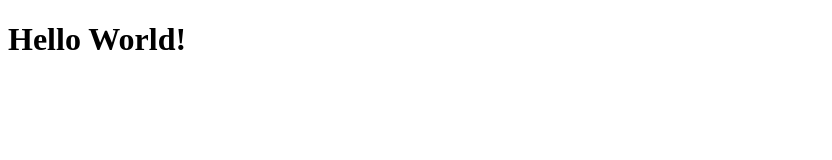
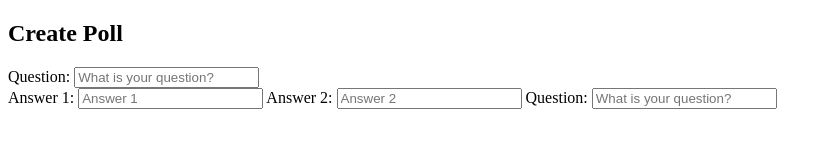
Before and after one commit to lrknaff/real-time, a website: page public/index.html in a window 1280 px wide. Shown: the whole page, without its empty margins (0-832 px from the left). Drawn offline with nearby package versions, Linux system fonts and the light colour scheme.

Commit message:
add basic response form

```diff
--- a/public/index.html
+++ b/public/index.html
@@ -5,7 +5,27 @@
     <title>Real Time</title>
   </head>
   <body>
-    <H1>Hello World!</H1>
+    <Form>
+      <h2>Create Poll</h2>
+      <label>
+        Question:
+        <input type="text" placeholder="What is your question?"/>
+      </label>
+      <section>
+        <label>
+          Answer 1:
+          <input type="text" placeholder="Answer 1"/>
+        </label>
+        <label>
+          Answer 2:
+          <input type="text" placeholder="Answer 2"/>
+        </label>
+        <label>
+          Question:
+          <input type="text" placeholder="What is your question?"/>
+        </label>
+      </section>
+    </Form>
 
     <script src="/socket.io/socket.io.js"></script>
     <script src="/client.js"></script>
--- a/server.js
+++ b/server.js
@@ -3,9 +3,13 @@ const express = require('express');
 
 const app = express();
 
-app.use(express.static('public/authO'));
+app.use(express.static('public'));
 
 app.get('/', (req, res) => {
+  res.sendFile(__dirname + '/public/index.html')
+})
+
+app.get('/login', (req, res) => {
   res.sendFile(__dirname + '/public/authO/sign-in.html');
 });
 
```
Also changed, not shown: public/authO/sign-in.html (+2 -1 lines).
